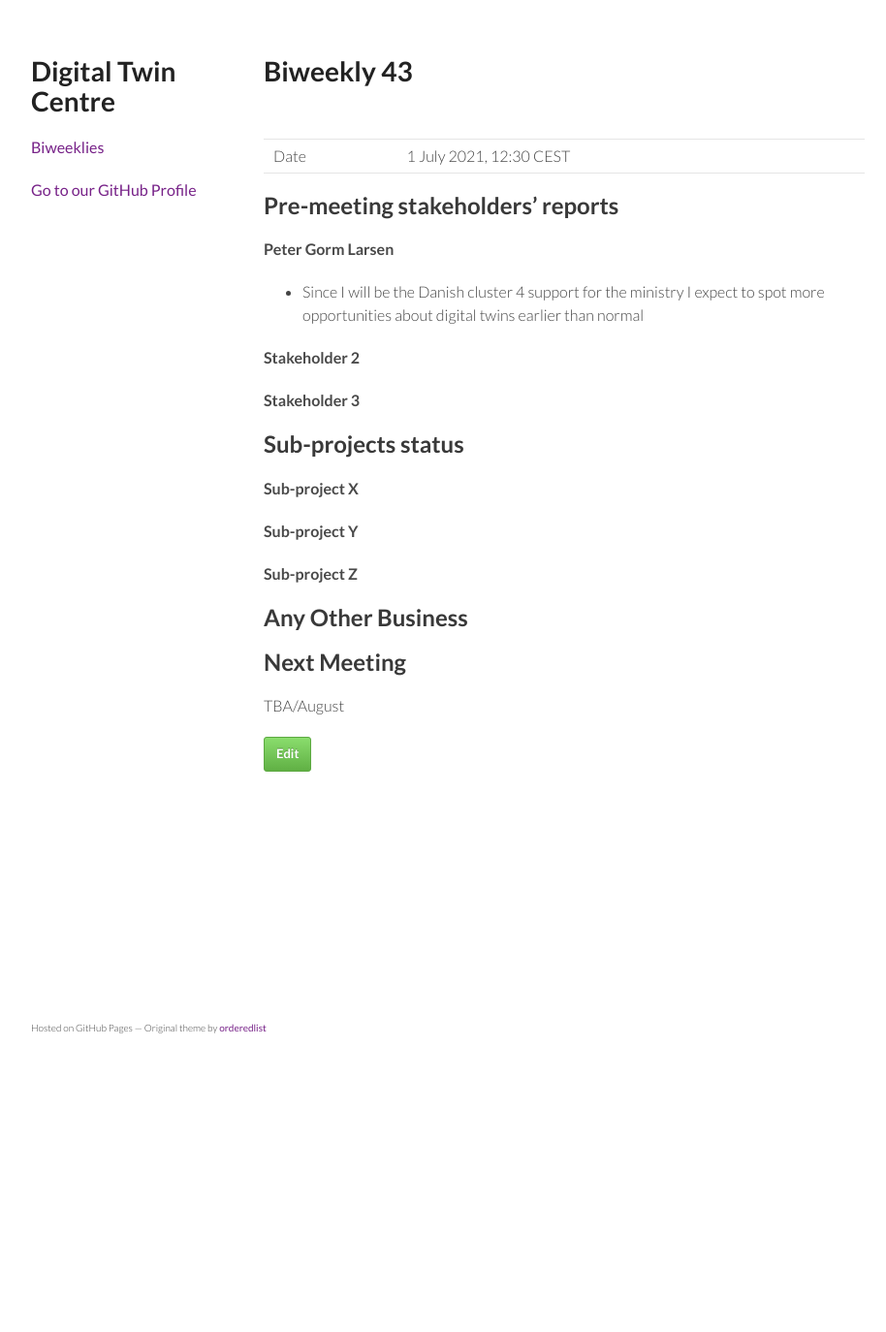
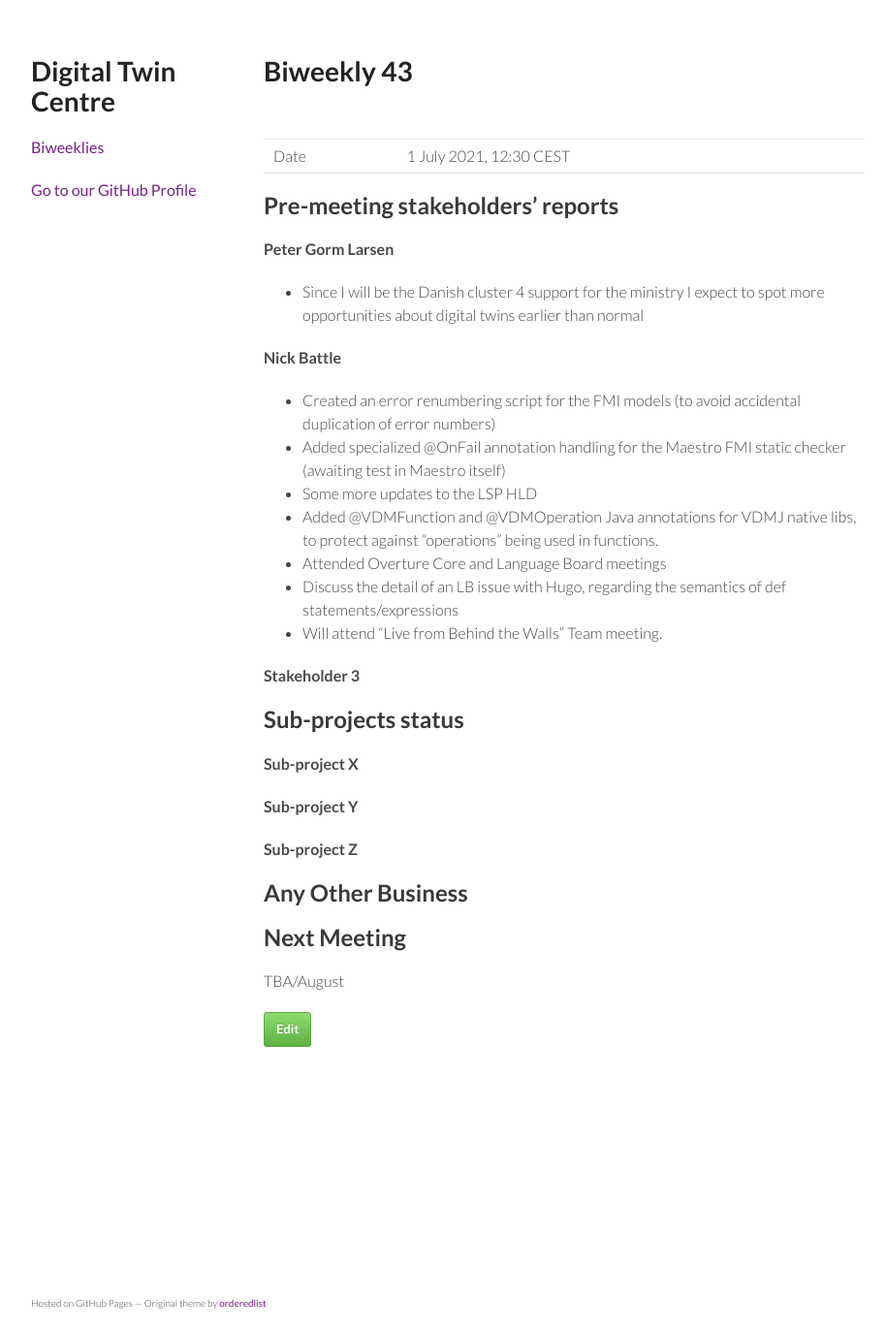
Before and after one commit to digitaltwincentre/digitaltwincentre.github.io, a Jekyll site: the page built from _biweeklies/Biweekly-43.md, in a window 1280 px wide. Shown: the whole page at 97% size, without its empty margins (178-1092 px from the left). Built offline with Jekyll 4.4.1, drawn with Linux system fonts in a browser that asks for light colours; nearby versions of some CDN libraries; before the commit the page ends 1090 px from its top, so only the background shows below that.

Commit message:
Update Biweekly-43.md

```diff
--- a/_biweeklies/Biweekly-43.md
+++ b/_biweeklies/Biweekly-43.md
@@ -24,7 +24,14 @@ date: 1 July 2021, 1230 CEST
 #### Peter Gorm Larsen
 * Since I will be the Danish cluster 4 support for the ministry I expect to spot more opportunities about digital twins earlier than normal
 
-#### Stakeholder 2
+#### Nick Battle
+* Created an error renumbering script for the FMI models (to avoid accidental duplication of error numbers)
+* Added specialized @OnFail annotation handling for the Maestro FMI static checker (awaiting test in Maestro itself)
+* Some more updates to the LSP HLD
+* Added @VDMFunction and @VDMOperation Java annotations for VDMJ native libs, to protect against "operations" being used in functions.
+* Attended Overture Core and Language Board meetings
+* Discuss the detail of an LB issue with Hugo, regarding the semantics of def statements/expressions
+* Will attend "Live from Behind the Walls" Team meeting.
 
 #### Stakeholder 3
 
```
